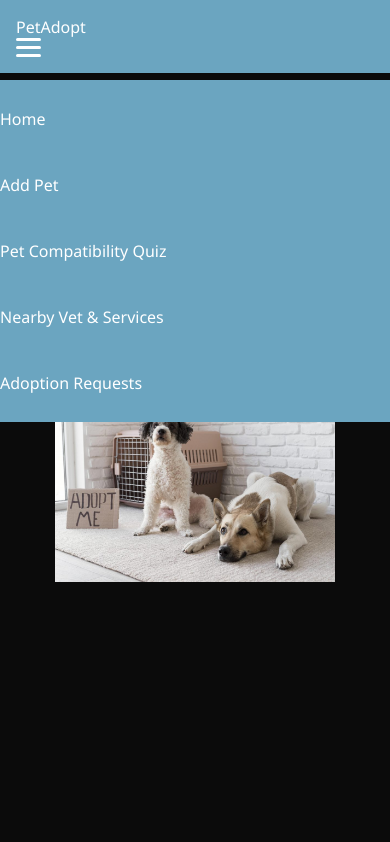
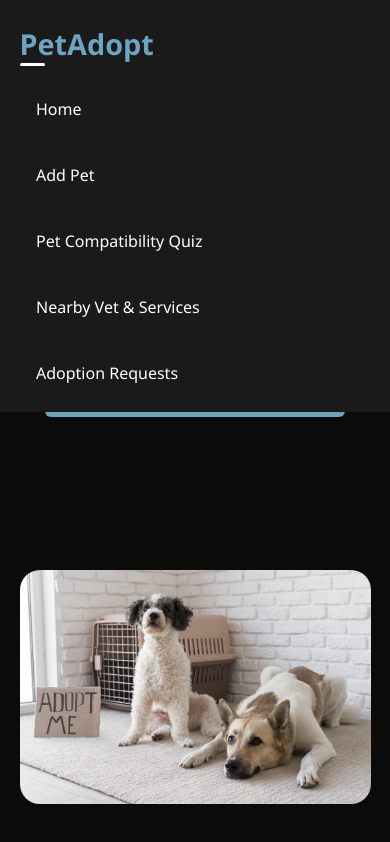
Before and after one commit to Prarthana-05/pet, a website: page frontend/landing.html in a window 390 px wide. Both pictures are taken after a click on the element 28 px from the left and 47 px from the top of the page. Drawn offline with Linux system fonts and the light colour scheme.

```diff
--- a/frontend/landing.html
+++ b/frontend/landing.html
@@ -5,6 +5,135 @@
   <meta name="viewport" content="width=device-width, initial-scale=1.0"/>
   <title>PetAdopt - Find Your Best Friend</title>
  <link rel="stylesheet" href="css/styles.css">
+
+ <style>
+/* Landing Page Only */
+body.landing-page {
+  margin: 0;
+  background-color: #0b0b0b;
+  color: white;
+}
+
+.landing-page .navbar {
+  background-color: #1a1a1a;
+  padding: 1.5rem 5%;
+}
+
+.landing-page .navbar .logo {
+  color: #6ba5c0;
+  font-size: 1.8rem;
+  font-weight: bold;
+}
+
+.landing-page .nav-links {
+  list-style: none;
+}
+
+.landing-page .nav-links a {
+  color: white;
+  margin: 0 1rem;
+}
+
+.landing-page .hero {
+  display: flex;
+  align-items: center;
+  justify-content: space-between;
+  min-height: calc(100vh - 80px);
+  padding: 0 5%;
+  gap: 3rem;
+}
+
+.landing-page .hero-content {
+  flex: 2;
+  max-width: 600px;
+}
+
+.landing-page .hero-content h1 {
+  font-size: 3.5rem;
+  line-height: 1.2;
+  margin-bottom: 1.5rem;
+}
+
+.landing-page .hero-content h1 span {
+  color: #6ba5c0;
+}
+
+.landing-page .hero-content p {
+  font-size: 1.2rem;
+  color: #aaa;
+  margin-bottom: 2rem;
+}
+
+.landing-page .hero-image {
+  flex: 1;
+}
+
+.landing-page .hero-image img {
+  width: 100%;
+  max-width: 400px;
+  border-radius: 20px;
+}
+
+.landing-page .btn-primary {
+  background-color: #6ba5c0;
+  color: white;
+  padding: 15px 40px;
+  border-radius: 8px;
+  text-decoration: none;
+  font-weight: bold;
+  display: inline-block;
+}
+
+.landing-page .btn-primary:hover {
+  background-color: #5794af;
+}
+
+/* Mobile */
+@media (max-width: 768px) {
+  .landing-page .hero {
+    flex-direction: column;
+    text-align: center;
+    padding: 2rem 5%;
+  }
+
+  .landing-page .hero-content h1 {
+    font-size: 2.5rem;
+  }
+
+  .landing-page .hamburger {
+    display: flex;
+    flex-direction: column;
+    gap: 5px;
+  }
+
+  .landing-page .hamburger span {
+    width: 25px;
+    height: 3px;
+    background-color: white;
+  }
+
+  .landing-page .nav-links {
+    display: none;
+    position: absolute;
+    top: 70px;
+    left: 0;
+    width: 100%;
+    background-color: #1a1a1a;
+    flex-direction: column;
+    padding: 1rem 0;
+  }
+
+  .landing-page .nav-links.active {
+    display: flex;
+  }
+
+  .landing-page .nav-links a {
+    padding: 12px 20px;
+    display: block;
+  }
+}
+</style>
+
 </head>
 <body class="landing-page">
  <nav class="navbar">
```
